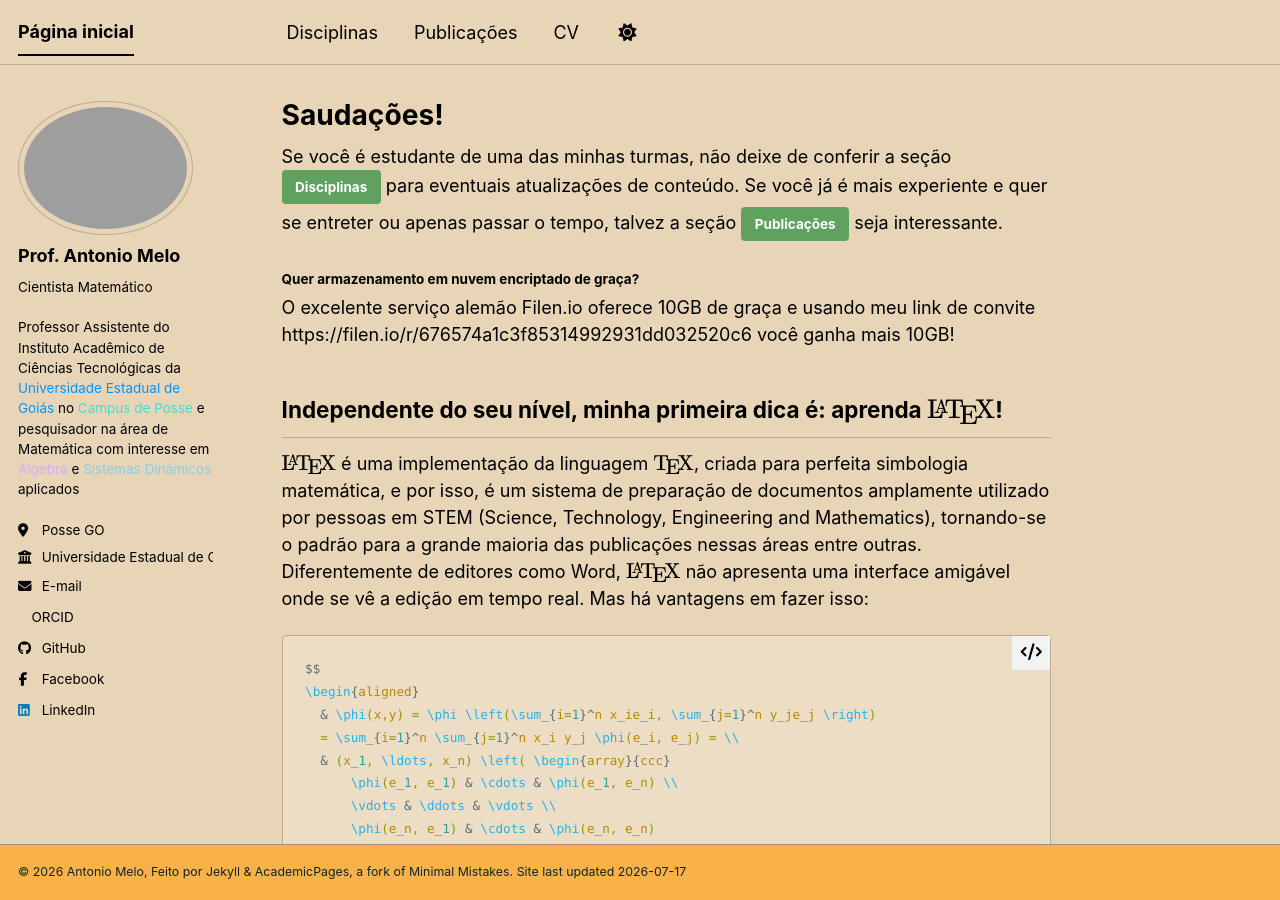
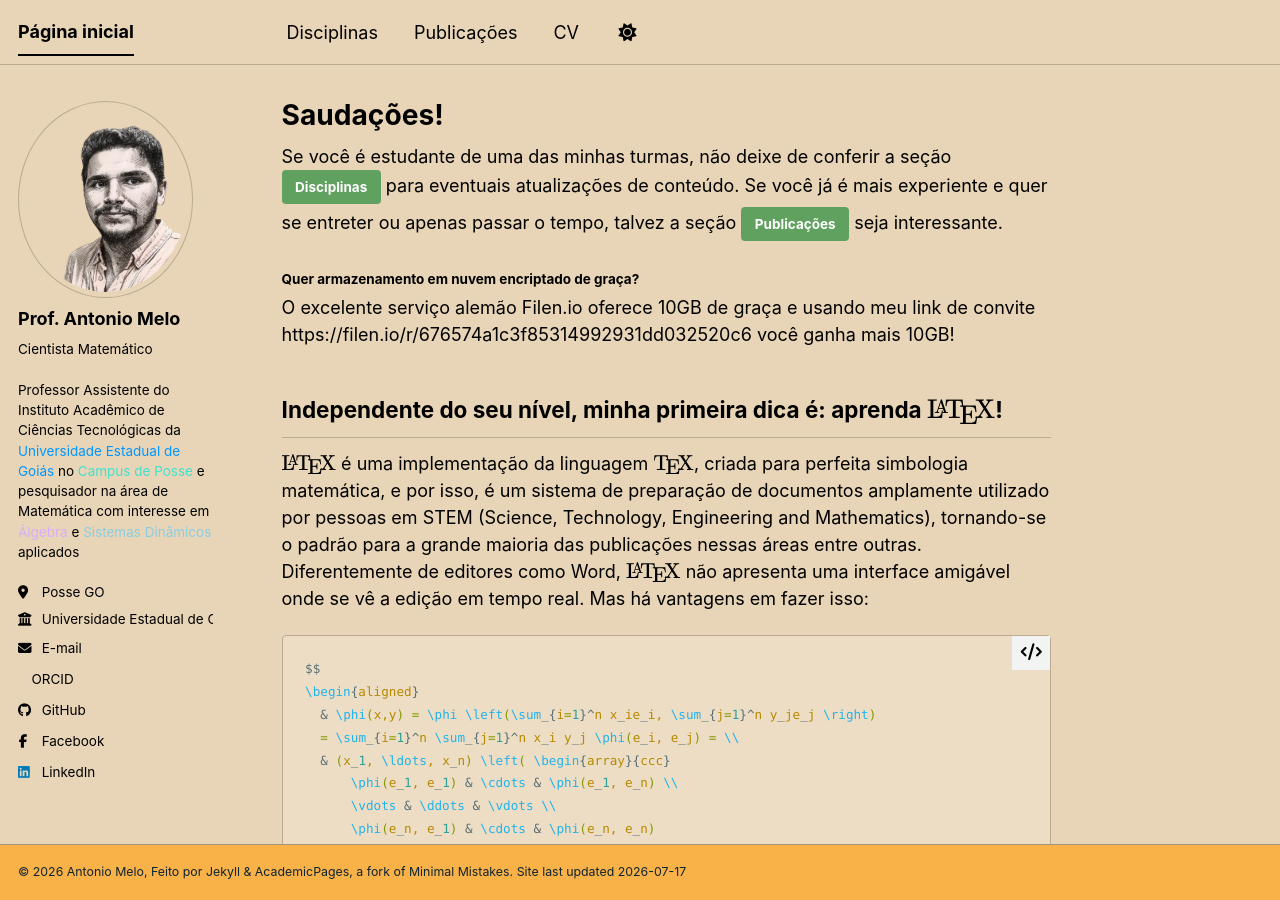
Before and after one commit to antmelo/antmelo.github.io, a Jekyll site: the page built from _pages/about.md, in a window 1280 px wide and 900 px high. Built offline with Jekyll 4.4.1, drawn with Linux system fonts in a browser that asks for light colours; nearby versions of some CDN libraries; a style sheet for code colours, icons or effects is not loaded.

Commit message:
Update _config.yml

```diff
--- a/_config.yml
+++ b/_config.yml
@@ -22,7 +22,7 @@ repository               : "antmelo/antmelo.github.io"
 #               Additional customization can be done by editing /_includes/author-profile.html
 author:
   # Biographic information
-  avatar           : "04-46-07.png"
+  avatar           : "7-104-46.png"
   name             : "Prof. Antonio Melo"
   pronouns         : # example: "she/her"
   bio              : "Cientista Matemático <br> <br> Professor Assistente do Instituto Acadêmico de Ciências Tecnológicas da <a style='color: #0096ff;text-decoration:none;' href='https://ueg.br'>Universidade Estadual de Goiás</a> no <a style='color: turquoise;text-decoration:none;' href='https://www.ueg.br/posse/'>Campus de Posse</a> e pesquisador na área de Matemática com interesse em <a style='color: #d7acfa;text-decoration:none;' href='https://pt.wikipedia.org/wiki/%C3%81lgebra_abstrata'>Álgebra</a> e <a style='color: #8acde3;text-decoration:none;' href='https://pt.wikipedia.org/wiki/Sistema_din%C3%A2mico'>Sistemas Dinâmicos</a> aplicados"
```
